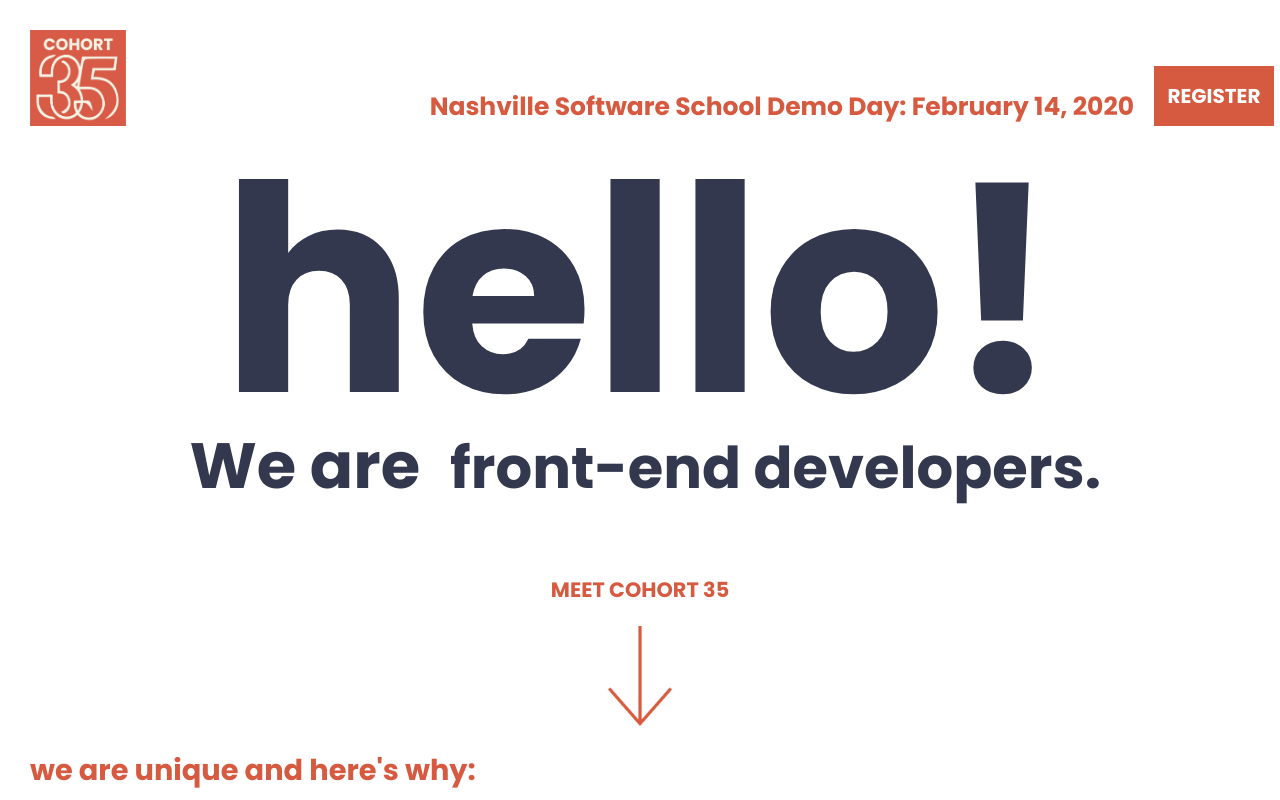
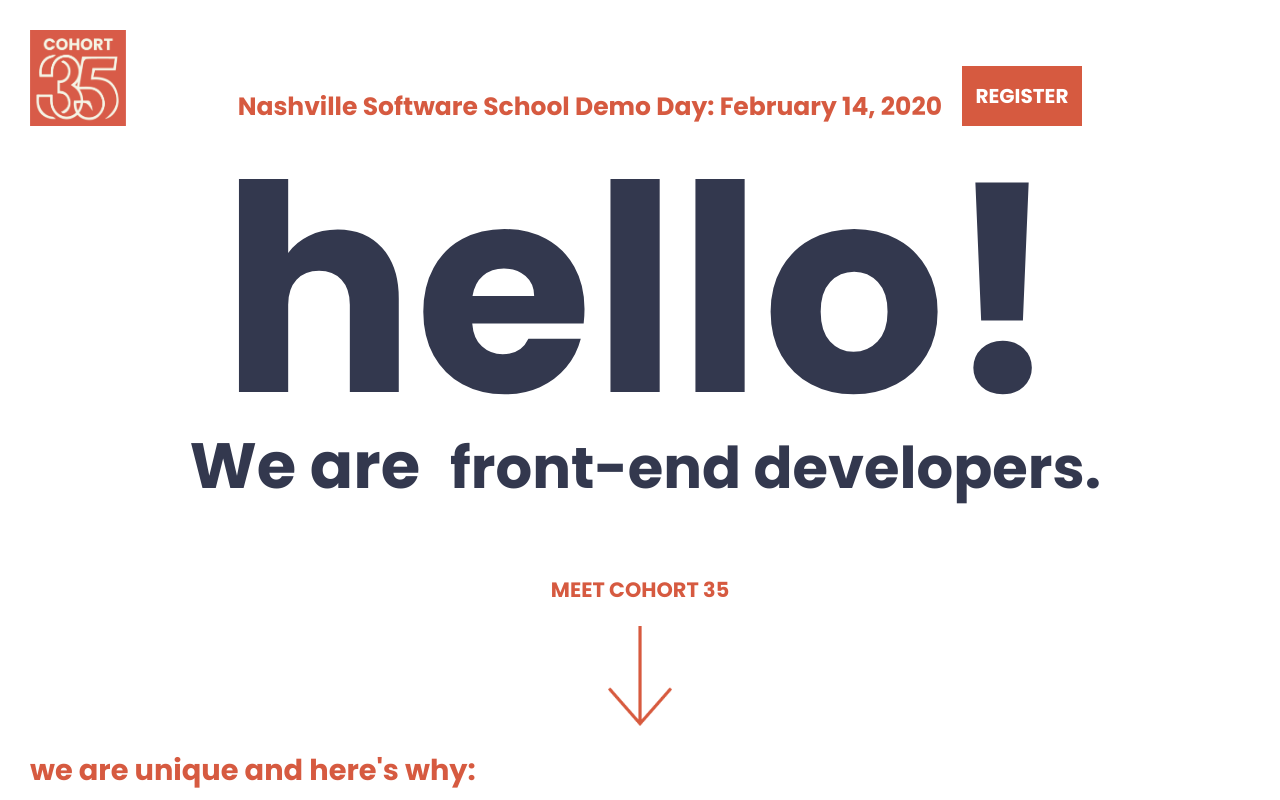
Before and after one commit to nss-day-cohort-35/website, a React (Create React App) app: page / in a window 1280 px wide. Shown: the top 800 px of the page. Built offline with nearby package versions, Linux system fonts and the light colour scheme.

Commit message:
committing to review a branch

```diff
--- a/src/Components/PageContent/navbar.css
+++ b/src/Components/PageContent/navbar.css
@@ -22,6 +22,7 @@
     align-items: flex-end;
     width: 85vw;
     margin-left: 60px;
+    flex-basis: 70%;
   }
 
   .logo {
```
